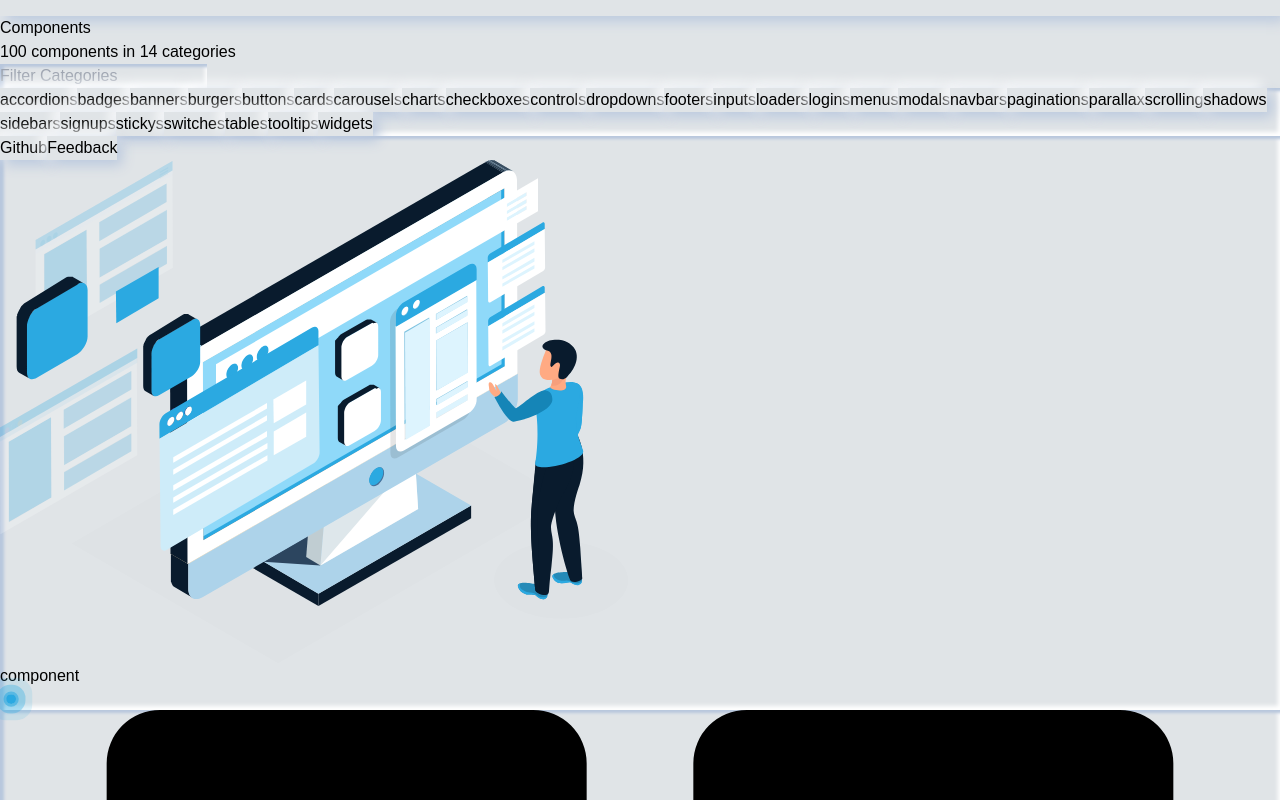
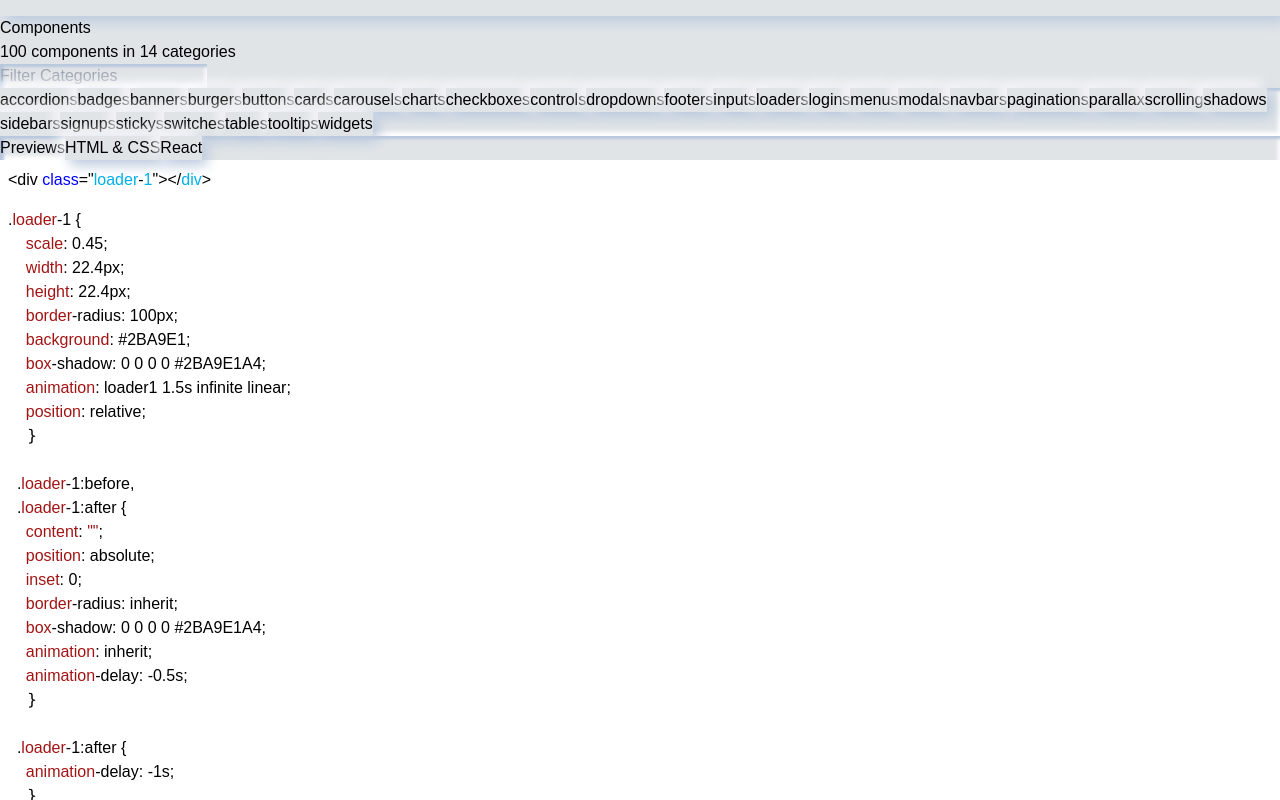
Before and after one commit to pranta-deba/deb-components, a React (Vite) app: page /components in a window 1280 px wide. Shown: the part 1360-2160 px from the top of the page. Built offline with nearby package versions, Linux system fonts and the light colour scheme; a web font is replaced by a local one.

Commit message:
[Loaders UI] : created loader ui components

```diff
--- a/package.json
+++ b/package.json
@@ -15,6 +15,7 @@
     "react-dom": "^18.3.1",
     "react-icons": "^5.3.0",
     "react-router-dom": "^7.0.1",
+    "react-syntax-highlighter": "^15.6.1",
     "react-tabs": "^6.0.2"
   },
   "devDependencies": {
--- a/src/components/ui/loaders/Loaders.jsx
+++ b/src/components/ui/loaders/Loaders.jsx
@@ -1,13 +1,84 @@
+import { useState } from "react";
+import SyntaxHighlighter from 'react-syntax-highlighter';
+import { vs } from 'react-syntax-highlighter/dist/esm/styles/hljs';
 import "./loaders.css";
 
 const Loaders = () => {
+    const [tabs, setTabs] = useState([
+        {
+            name: 'tab1',
+            tabs: "previews"
+        },
+    ])
+
+    const handleTabs = (tab, tabType) => {
+        setTabs(prevTabs => prevTabs.map(item => item.name === tab ? { ...item, tabs: tabType } : item));
+    }
     return (
-        <div>
+        <div className="">
 
-            <div className="loader-1"></div>
+            <div className="effect-inner p-4 md:p-6 rounded-md">
+                <div className="flex gap-3">
+                    <button
+                        onClick={() => handleTabs('tab1', 'previews')}
+                        className={`px-3 font-semibold py-2 rounded-md ${tabs[0].tabs === "previews" ? "effect-inner text-[#2BA9E1]" : "effect"}`}>Previews</button>
+                    <button
+                        onClick={() => handleTabs('tab1', 'html css')}
+                        className={`px-3 font-semibold py-2 rounded-md ${tabs[0].tabs === "html css" ? "effect-inner text-[#2BA9E1]" : "effect"}`}>HTML & CSS</button>
+                    <button
+                        onClick={() => handleTabs('tab1', 'react')}
+                        className={`px-3 font-semibold py-2 rounded-md ${tabs[0].tabs === "react" ? "effect-inner text-[#2BA9E1]" : "effect"}`}>React</button>
+                </div>
+                <div className="mt-4 w-full min-h-[100px] flex justify-center items-center">
+                    {/* <div className="loader-1"></div> */}
+                    <div className="w-full min-h-[100px] max-h-[500px] overflow-y-auto p-4">
+                        <div>
+                            <SyntaxHighlighter language="html" style={vs} useInlineStyles>
+                                {loader1_html}
+                            </SyntaxHighlighter>
+                            <SyntaxHighlighter language="html" style={vs}>
+                                {loader1_react}
+                            </SyntaxHighlighter>
+                        </div>
+                    </div>
+                </div>
+            </div>
+
         </div>
     );
 };
 
+const loader1_html= `<div class="loader-1"></div>`
+const loader1_react= `.loader-1 {
+    scale: 0.45;
+    width: 22.4px;
+    height: 22.4px;
+    border-radius: 100px;
+    background: #2BA9E1;
+    box-shadow: 0 0 0 0 #2BA9E1A4;
+    animation: loader1 1.5s infinite linear;
+    position: relative;
+  }
+
+  .loader-1:before,
+  .loader-1:after {
+    content: "";
+    position: absolute;
+    inset: 0;
+    border-radius: inherit;
+    box-shadow: 0 0 0 0 #2BA9E1A4;
+    animation: inherit;
+    animation-delay: -0.5s;
+  }
+
+  .loader-1:after {
+    animation-delay: -1s;
+  }
+
+  @keyframes loader1 {
+    100% {
+      box-shadow: 0 0 0 44.8px #0000;
+    }
+  }`
 
 export default Loaders;
--- a/src/pages/Components/Components.jsx
+++ b/src/pages/Components/Components.jsx
@@ -28,20 +28,17 @@ const Components = () => {
                     categories.map((cat, i) => <button key={i + 1} onClick={() => handleClickButton(cat)} className={`${item === cat ? "effect-inner text-[#2BA9E1]" : "effect"} hovers p-2 rounded-md capitalize font-semibold`}>{cat}</button>)
                 }
             </div>
-            <div className="effect-inner p-4 md:p-6 rounded-md">
-                {!item && <div className="flex flex-col justify-center items-center">
+            {/* {!item &&  <div className="effect-inner p-4 md:p-6 rounded-md">
+                <div className="flex flex-col justify-center items-center">
                     <div className="space-x-4 mb-4">
                         <button className="effect hovers p-2 rounded-md capitalize">Github</button>
                         <button className="effect hovers p-2 rounded-md capitalize">Feedback</button>
                     </div>
                     <img src="./banner.svg" alt="" className="" />
-                </div>}
-                <div>
-                    <h2 className="text-gray-800 text-xl font-bold text-center capitalize">{item} component</h2>
-                    <div>
-                        <Loaders />
-                    </div>
                 </div>
+            </div>} */}
+            <div>
+                <Loaders />
             </div>
         </div>
     );
```
Also changed, not shown: 1 other file (tests, documents, lock files or other folders).
